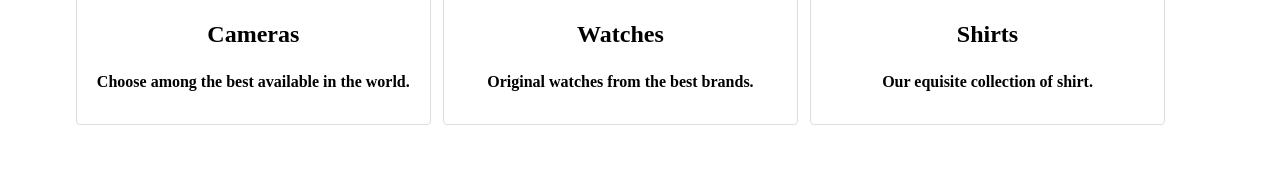
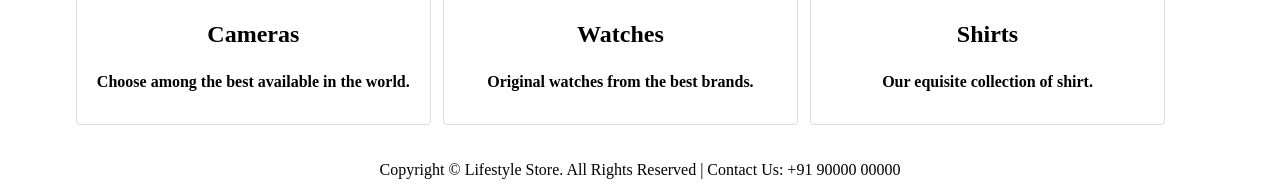
Before and after one commit to harshmadhogaria/lifestyle_assignment, a plain HTML site: page index.html in a window 1280 px wide. Shown: the part 900-1095 px from the top of the page. Before the commit the page ends 1045 px from the top, so only its background shows below. Drawn offline with Linux system fonts and the light colour scheme.

Commit message:
Update index.html

```diff
--- a/index.html
+++ b/index.html
@@ -67,5 +67,14 @@
             </a>
         </div>
         </div>
+        <footer id="footer">
+            <div class="th_image">
+                <center>
+                    <p>
+                        Copyright © Lifestyle Store. All Rights Reserved | Contact Us: +91 90000 00000
+                    </p>
+                </center>
+            </div>
+        </footer>
     </body>
 </html>
```
